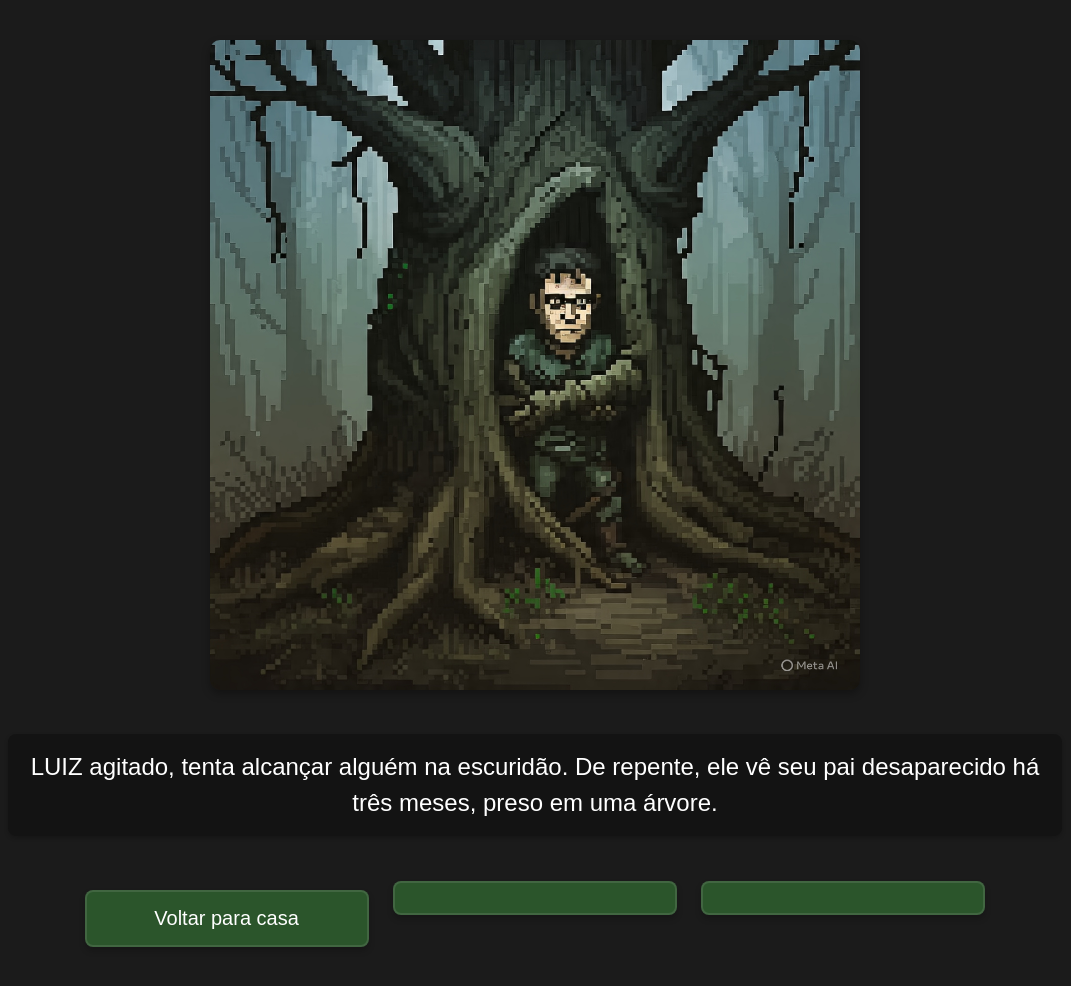
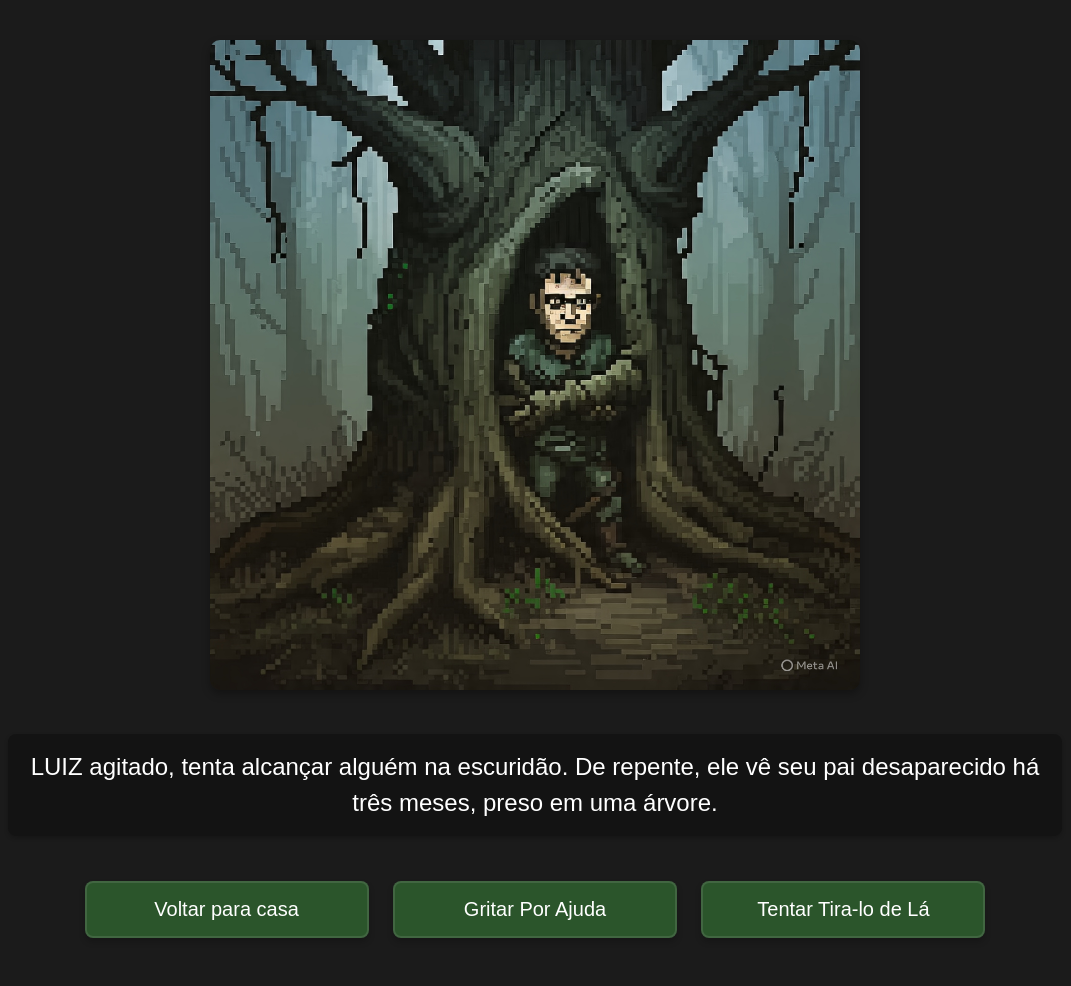
Before and after one commit to JeovaneLek/Jogo_Escolhas, a plain HTML site: page Part1.html in a window 1280 px wide. Shown: the whole page, without its empty margins (105-1176 px from the left). Drawn offline with Linux system fonts and the light colour scheme; a web font is replaced by a local one.

Commit message:
sgdnsdnsg

```diff
--- a/Part1.html
+++ b/Part1.html
@@ -17,8 +17,8 @@
 
         <div class="opcoes">
             <a class="escolha" href="VoltarParaCasa.html">Voltar para casa</a>
-            <a class="escolha" href="GritarPorAjuda.html"> </a>
-            <a class="escolha" href="TentarTira-lodela.html"></a>
+            <a class="escolha" href="GritarPorAjuda.html">Gritar Por Ajuda </a>
+            <a class="escolha" href="TentarTira-lodela.html">Tentar Tira-lo de Lá</a>
         </div>
     </div>
 </body>
```
